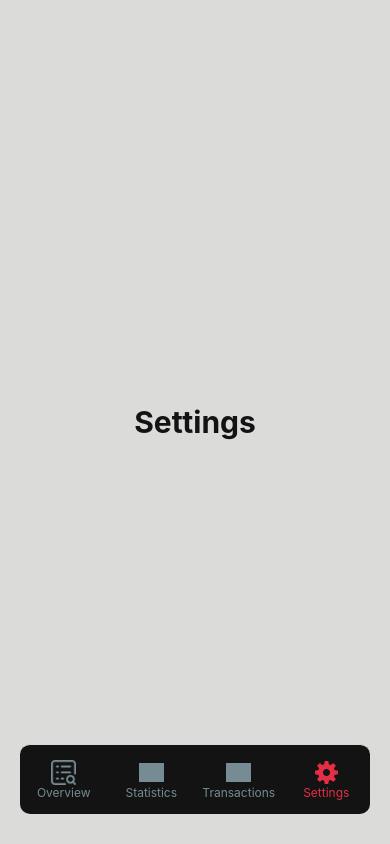
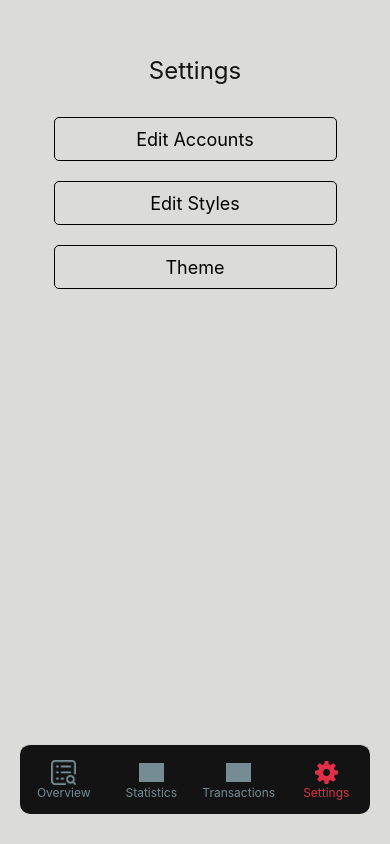
Before and after one commit to conroy-ricketts/Money-Manager, a React Native app: screen /Settings in a window 390 px wide. Built offline with nearby package versions, Linux system fonts and the light colour scheme; grey boxes are pictures that could not be loaded.

Commit message:
filled out settings screen

```diff
--- a/src/screens/Overview.tsx
+++ b/src/screens/Overview.tsx
@@ -12,13 +12,15 @@ const OverView = () => {
 export default OverView;
 
 const styles = StyleSheet.create({
-    container: {
+    container:
+    {
         flex: 1,
         alignItems: 'center',
         justifyContent: 'center',
         backgroundColor: '#DBDBD9'
     },
-    text: {
+    text:
+    {
         color: '#131313',
         fontWeight: 'bold',
         fontSize: 30,
--- a/src/screens/Settings.tsx
+++ b/src/screens/Settings.tsx
@@ -1,10 +1,45 @@
 import React from 'react';
-import { View, Text, StyleSheet} from 'react-native';
+import { TouchableOpacity, View, Text, StyleSheet} from 'react-native';
 
 const Settings = () => {
     return (
-        <View style={styles.container}>
-            <Text style={styles.text}>Settings</Text>
+        <View style = {styles.container}>
+
+			{/*Padding*/}
+			<View style = {{padding: 28}}/>
+
+            {/*Screen header*/}
+            <Text style = {styles.screenHeader}> {"Settings"} </Text>
+
+			{/*Padding*/}
+			<View style = {{padding: 16}}/>
+
+            {/*Edit accounts button*/}
+            <TouchableOpacity style = {styles.settingsButton}>
+                <Text style = {styles.settingsButtonText}>
+					{"Edit Accounts"}
+                </Text>
+            </TouchableOpacity>
+
+			{/*Padding*/}
+			<View style = {{padding: 10}}/>
+
+            {/*Edit styles button*/}
+            <TouchableOpacity style = {styles.settingsButton}>
+                <Text style = {styles.settingsButtonText}>
+					{"Edit Styles"}
+                </Text>
+            </TouchableOpacity>
+
+			{/*Padding*/}
+			<View style = {{padding: 10}}/>
+
+            {/*Theme button*/}
+            <TouchableOpacity style = {styles.settingsButton}>
+                <Text style = {styles.settingsButtonText}>
+					{"Theme"}
+                </Text>
+            </TouchableOpacity>
         </View>
     );
 }
@@ -12,15 +47,29 @@ const Settings = () => {
 export default Settings;
 
 const styles = StyleSheet.create({
-    container: {
+    container:
+    {
         flex: 1,
         alignItems: 'center',
-        justifyContent: 'center',
         backgroundColor: '#DBDBD9'
     },
-    text: {
+    screenHeader:
+    {
+        fontSize: 24,
         color: '#131313',
-        fontWeight: 'bold',
-        fontSize: 30,
-    }
+    },
+    settingsButton:
+    {
+        width: 283,
+        height: 44,
+        borderWidth: 1,
+        borderColor: 'black',
+        alignItems: 'center',
+        justifyContent: 'center',
+        borderRadius: 5,
+    },
+    settingsButtonText:
+    {
+		fontSize: 18,
+    },
 });
```
Also changed, not shown: src/components/TransactionCards.tsx (indentation only).
